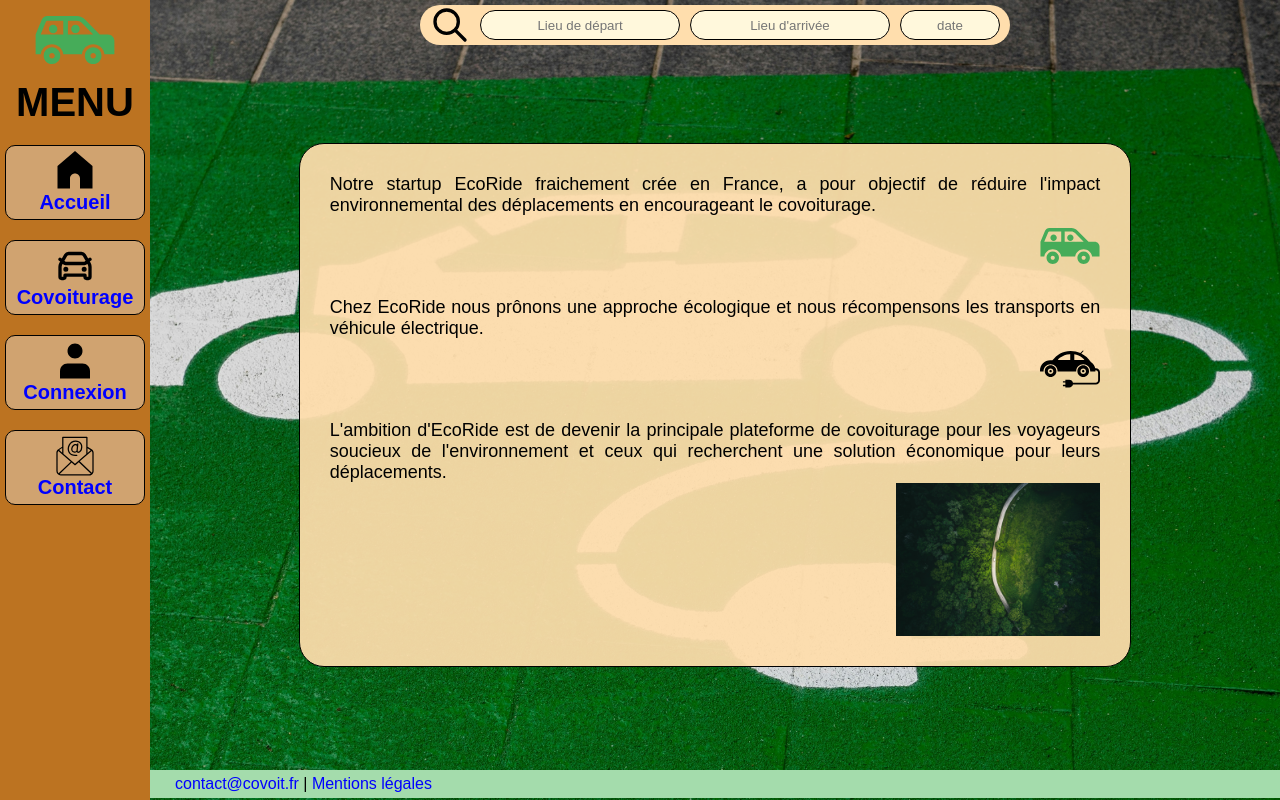
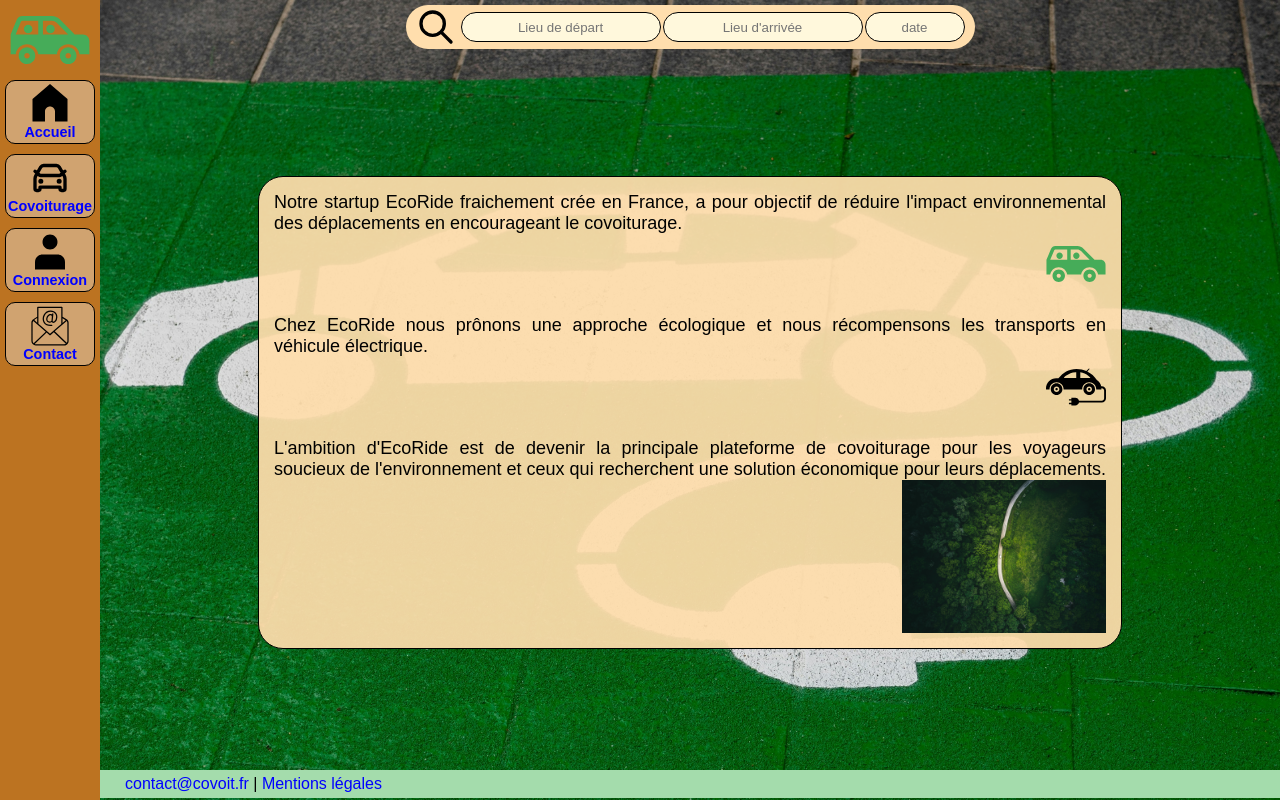
Before and after one commit to Emilien-GIBEAUD/EcoRide, a PHP site: page / in a window 1280 px wide. Run offline with PHP 8.4, Linux system fonts and the light colour scheme.

Commit message:
Changing the display according to the device orientation

```diff
--- a/Assets/CSS/styles.css
+++ b/Assets/CSS/styles.css
@@ -24,60 +24,83 @@ body{
   background-size: cover;
   background-position: center;
   display: grid;
-  grid-template-columns: 150px 1fr;
-  grid-template-rows: 1fr 30px;
   font-family: Arial, Helvetica, sans-serif;
+}
+@media (orientation: landscape) {
+  body {
+    grid-template-columns: 100px 1fr;
+    grid-template-rows: 1fr 30px;
+  }
+}
+@media (orientation: portrait) {
+  body {
+    grid-template-columns: 1fr;
+    grid-template-rows: 65px 1fr 30px;
+  }
 }
 /* FIN partie générale ---------------------------------------------------------*/
 
 /* DEBUT HEADER ---------------------------------------------------------*/
 header {
-  grid-row: 1 / span 2;
   display: flex;
-  flex-direction: column;
-  align-items: center;
   background-color: rgba(188,115,33,1);
-  width: 150px;
-  height: 100vh;
 }
 
 .logo {
   display: flex;
   justify-content: center;
-}
-
-.logo_icon {
-  height: 80px;
+  padding: 0 10px;
 }
 
 nav {
   display: flex;
-  flex-direction: column;
-  align-items: center;
-  gap: 20px;
-
-  font-size: 2.5rem;
-  font-weight: bold;
 }
-
 nav a {
   display: flex;
   flex-direction: column;
   align-items: center;
-
   border: solid thin black;
   border-radius: 10px;
-
-
-  width: 140px;
-  padding: 5px;
+  width: 90px;
+  padding: 3px;
   background-color: rgba(208,163,112,1);
-  font-size: 1.25rem;
+  font-weight: bold;
+  font-size: 0.9rem;
 }
-
 nav a img{
   height: 40px;
 }
+
+@media (orientation: landscape) {
+  header {
+    grid-row: 1 / span 2;
+    flex-direction: column;
+    align-items: center;
+    width: 100px;
+    height: 100vh;
+  }
+  nav {
+    flex-direction: column;
+    align-items: center;
+    gap: 10px;
+  }
+  .logo_icon {
+    height: 80px;
+  }
+}
+@media (orientation: portrait) {
+  header {
+  }
+  nav {
+    gap: 10px;
+  }
+  nav a {
+  }
+  .logo_icon {
+    height: 65px;
+  }
+}
+
 /* FIN HEADER ---------------------------------------------------------*/
 
 /* DEBUT MAIN ---------------------------------------------------------*/
@@ -85,17 +108,24 @@ main {
   display: flex;
   flex-direction: column;
   align-items: center;
+  gap: 10px;
   padding: 5px 10px;
 }
 
 #seach_bar {
   display: flex;
-  justify-content: space-between;
   align-items: center;
-  gap: 10px;
-  padding: 0 10px;
+  gap: 0 5px;
+  padding: 2px 10px;
   border-radius: 50px;
   background-color: rgba(255,222,173,1);
+}
+#seach_bar .input {
+  display: flex;
+  justify-content: center;
+  align-items: center;
+  flex-wrap: wrap;
+  gap: 2px;
 }
 #seach_bar img{
   height: 40px;
@@ -124,8 +154,9 @@ main {
 .presentation {
   display: flex;
   flex-direction: column;
-  padding: 30px;
-  width: 75%;
+  padding: 15px;
+  width: 90%;
+  max-width: 960px;
   height: fit-content;
   background-color: rgba(255,222,173,0.93);
   border: solid thin black;
@@ -154,6 +185,12 @@ footer {
   padding: 5px 25px;
   background-color: rgba(164,220,172,1);
 }
+
+@media (orientation: portrait) {
+  footer {
+    grid-row: 3;
+  }
+}
 /* FIN FOOTER ---------------------------------------------------------*/
 
 /*_________________________________________100_caractères_________________________________________*/
--- a/index.html
+++ b/index.html
@@ -17,7 +17,6 @@
     </div>
 
     <nav>
-      MENU
       <a href="" class="menu_button">
         <img src="./Assets/icon/home.svg" alt="icône d'accueil">Accueil
       </a>
@@ -36,6 +35,7 @@
   <main>
     <div id="seach_bar">
       <img src="./Assets/icon/search.svg" alt="icône de recherche">
+      <div class="input">
         <div class="place">
           <label for="dep_place"></label>
           <input  type="text" id="dep_place" name="départ" placeholder="Lieu de départ"
@@ -51,6 +51,7 @@
         <div class="date">
           <label for="date"></label>
           <input type="text" id="date" name="date" placeholder="date" required="required">
+        </div>
       </div>
     </div>
     <div class="home">
```
Also changed, not shown: README.md. Lines whose indentation alone changed are shown as unchanged.
